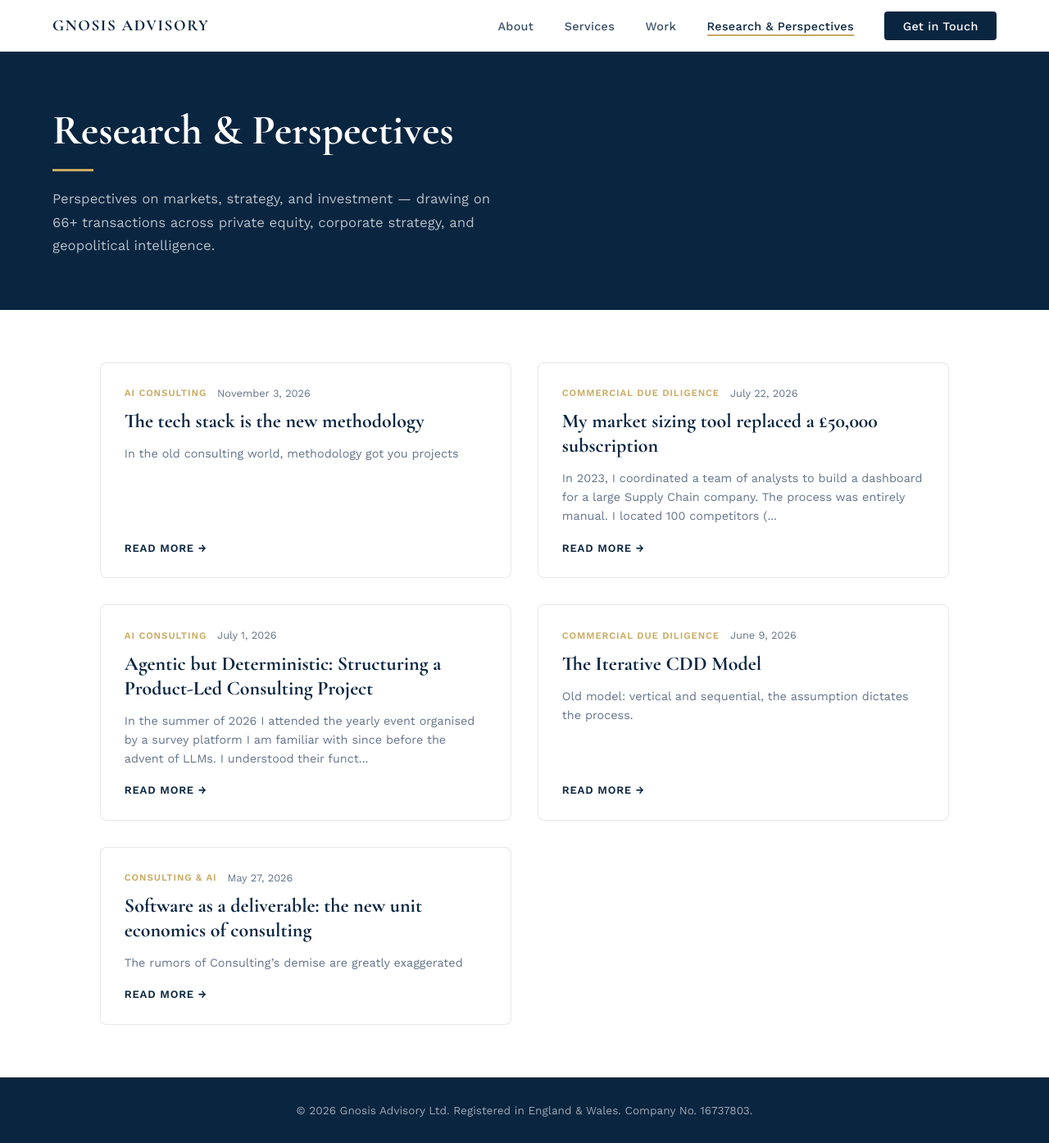
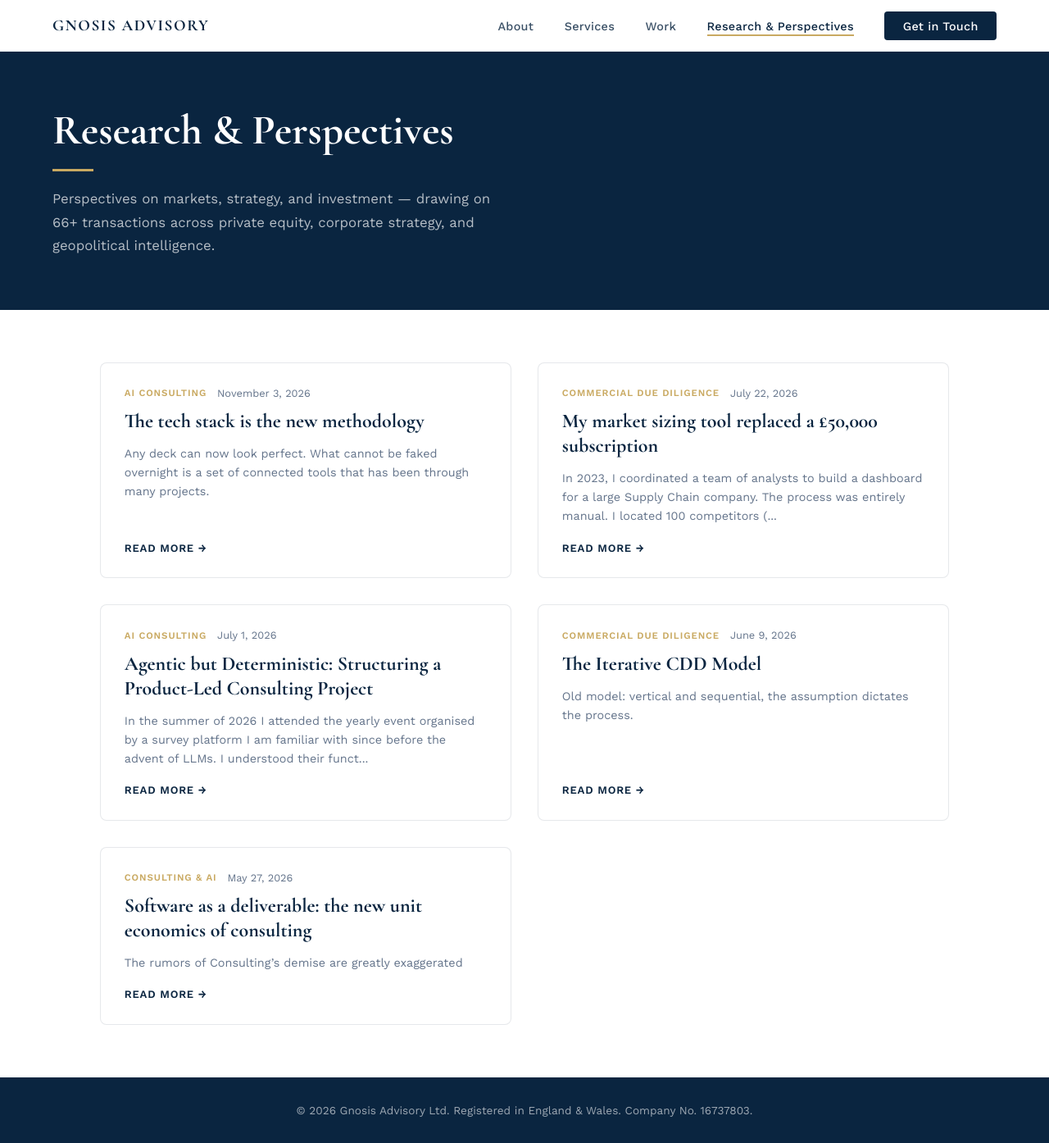
Before and after one commit to gnosisadvisory/gnosisadvisory.github.io, a Jekyll site: the page built from insights/index.html, in a window 1280 px wide and 1394 px high. Shown: the whole window at 82% size. Built offline with Jekyll 4.4.1, drawn with Linux system fonts in a browser that asks for light colours.

Commit message:
Update 2026-11-03-tech-stack-is-the-new-methodology.md

```diff
--- a/_posts/2026-11-03-tech-stack-is-the-new-methodology.md
+++ b/_posts/2026-11-03-tech-stack-is-the-new-methodology.md
@@ -3,6 +3,7 @@ title: "The tech stack is the new methodology"
 date: 2026-11-03
 tag: AI Consulting
 subtitle: "Any deck can now look perfect. What cannot be faked overnight is a set of connected tools that has been through many projects."
+excerpt: "Any deck can now look perfect. What cannot be faked overnight is a set of connected tools that has been through many projects."
 image: /assets/images/gnosis_tech_stack_tool_map.png
 description: "Any deck can now look perfect. What cannot be faked overnight is a set of connected tools, improved project after project. Why the tech stack is the new methodology."
 ---
```
